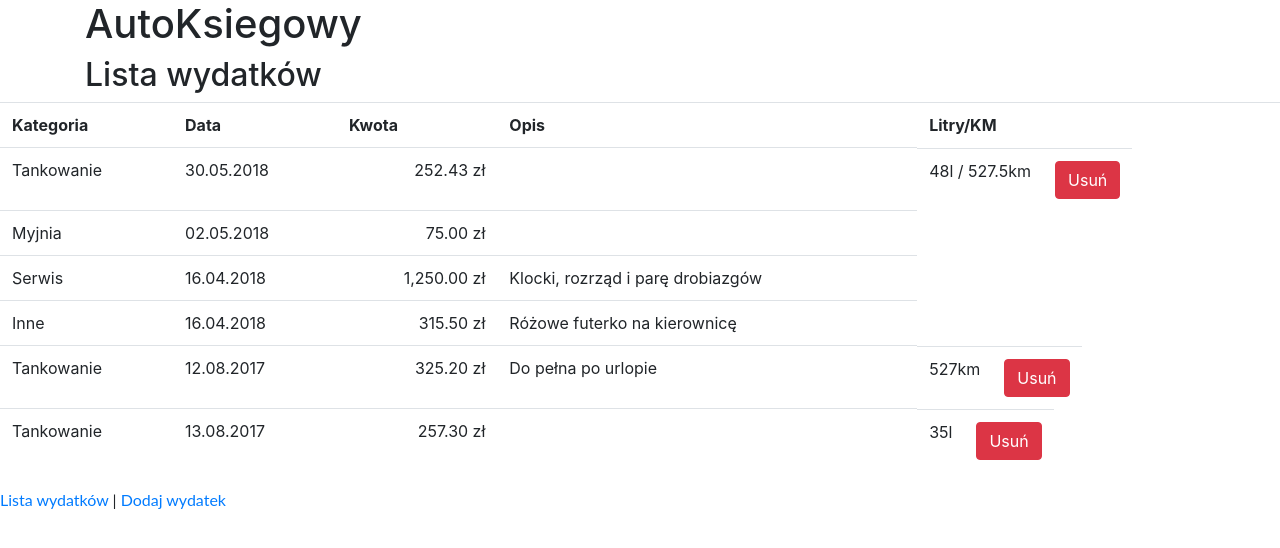
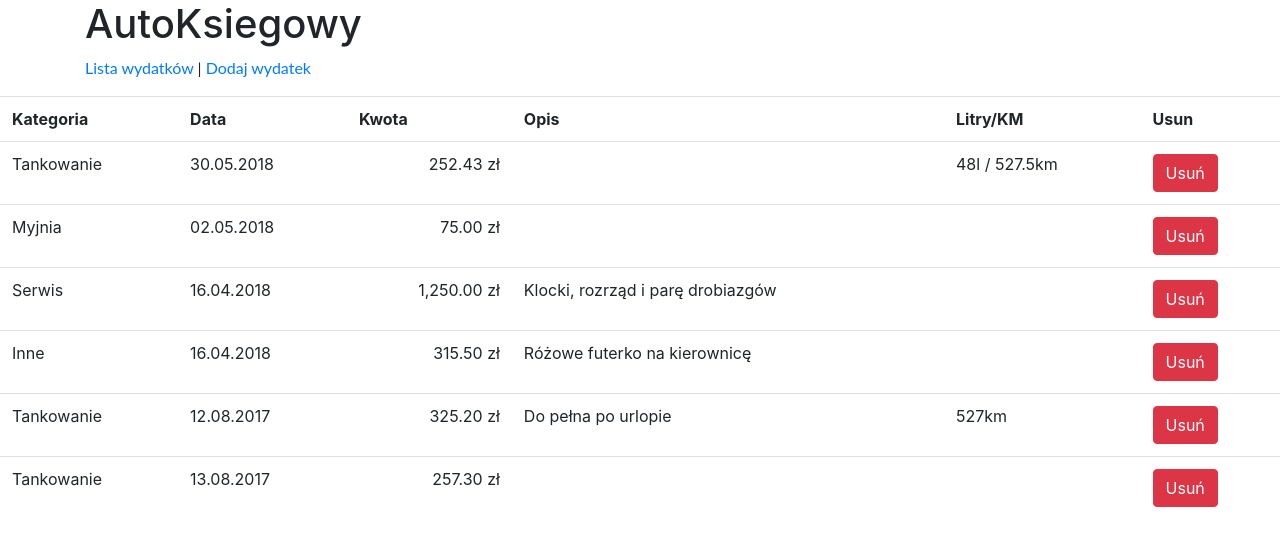
Before and after one commit to OliverKiszka/angular-ngx7eb, an Angular app: page /wydatki in a window 1280 px wide. Shown: the top 548 px of the page. Built offline with nearby package versions, Linux system fonts and the light colour scheme.

Commit message:
4 files modified

```diff
--- a/src/app/app.component.html
+++ b/src/app/app.component.html
@@ -2,14 +2,11 @@
   <h1>
     AutoKsiegowy
   </h1>
-
-  <h2>Lista wydatków</h2>
+  <p>
+    <a routerLink="/wydatki">Lista wydatków</a> |
+    <a routerLink="/dodaj">Dodaj wydatek</a>
+</p>
 
 </div>
 
 <router-outlet></router-outlet>
-
-<p>
-    <a routerLink="/wydatki">Lista wydatków</a> |
-    <a routerLink="/dodaj">Dodaj wydatek</a>
-</p>
--- a/src/app/dodaj-wydatek/dodaj-wydatek.component.html
+++ b/src/app/dodaj-wydatek/dodaj-wydatek.component.html
@@ -32,5 +32,5 @@
     <label>Opis:</label>
     <input class="form-control" name="opis" type="text" required min="0" [(ngModel)]="nowyWydatek.opis">
   </div>
-  <button class="btn btn-primary" [disabled]="wydatekForm.invalid" >Zapisz</button>
+<button class="btn btn-primary" [disabled]="wydatekForm.invalid" >Zapisz</button>
 </form>
--- a/src/app/lista-wydatkow/lista-wydatkow.component.html
+++ b/src/app/lista-wydatkow/lista-wydatkow.component.html
@@ -5,21 +5,26 @@
         <th>Kwota</th>
         <th>Opis</th>
         <th>Litry/KM</th>
-        <th></th>
+        <th>Usun</th>
     </tr>
     <tr *ngFor="let wydatek of wydatki">
       <td>{{wydatek.kategoria}}</td>
       <td>{{wydatek.data | date:'dd.MM.yyyy'}}</td>
       <td class="text-sm-right">{{wydatek.kwota | number:'1.2-2'}} zł</td>
       <td>{{wydatek.opis}}</td>
-      <div *ngIf="wydatek.kategoria=='Tankowanie'">
+      <!-- <div *ngIf="wydatek.kategoria=='Tankowanie'">
         <td *ngIf="wydatek.ileKm && wydatek.ileLitrow">{{wydatek.ileLitrow}}l / {{wydatek.ileKm}}km</td>
         <td *ngIf="!wydatek.ileKm && wydatek.ileLitrow">{{wydatek.ileLitrow}}l</td>
         <td *ngIf="wydatek.ileKm && !wydatek.ileLitrow">{{wydatek.ileKm}}km</td>
-        <td>
+      </div> -->
+      <td *ngIf="wydatek.ileKm && wydatek.ileLitrow && wydatek.kategoria=='Tankowanie'">{{wydatek.ileLitrow}}l / {{wydatek.ileKm}}km</td>
+      <td *ngIf="!wydatek.ileKm && wydatek.ileLitrow && wydatek.kategoria=='Tankowanie'">{{wydatek.ileLitrow}}l</td>
+      <td *ngIf="wydatek.ileKm && !wydatek.ileLitrow && wydatek.kategoria=='Tankowanie'">{{wydatek.ileKm}}km</td>
+      <td *ngIf="(!wydatek.ileKm && !wydatek.ileLitrow ) || (wydatek.kategoria!='Tankowanie')">
+      </td>
+       <td>
           <button class="btn btn-danger" (click)="usunWydatek(wydatek.id)">Usuń</button>
-        </td>
-      </div>
+      </td>
 </tr>
 
 </table>
--- a/src/app/wydatki.service.ts
+++ b/src/app/wydatki.service.ts
@@ -13,9 +13,9 @@ export class WydatkiService {
       new Wydatek(1, 'Tankowanie', 252.43, '', new Date(2018, 4, 30), 527.5, 48),
       new Wydatek(2, 'Myjnia', 75, '', new Date(2018, 4, 2)),
       new Wydatek(3, 'Serwis', 1250, 'Klocki, rozrząd i parę drobiazgów', new Date(2018, 3, 16)),
-      new Wydatek(4, 'Inne', 315.50, 'Różowe futerko na kierownicę', new Date(2018, 3, 16)),
+      new Wydatek(4, 'Inne', 315.50, 'Różowe futerko na kierownicę', new Date(2018, 3, 16),55,55),
       new Wydatek(5, 'Tankowanie', 325.20, 'Do pełna po urlopie', new Date(2017, 7, 12), 527),
-      new Wydatek(6, 'Tankowanie', 257.30, '', new Date(2017, 7, 13), null, 35)
+      new Wydatek(6, 'Tankowanie', 257.30, '', new Date(2017, 7, 13), null, null)
     ];
     this.nextId = 7;
   }
```
